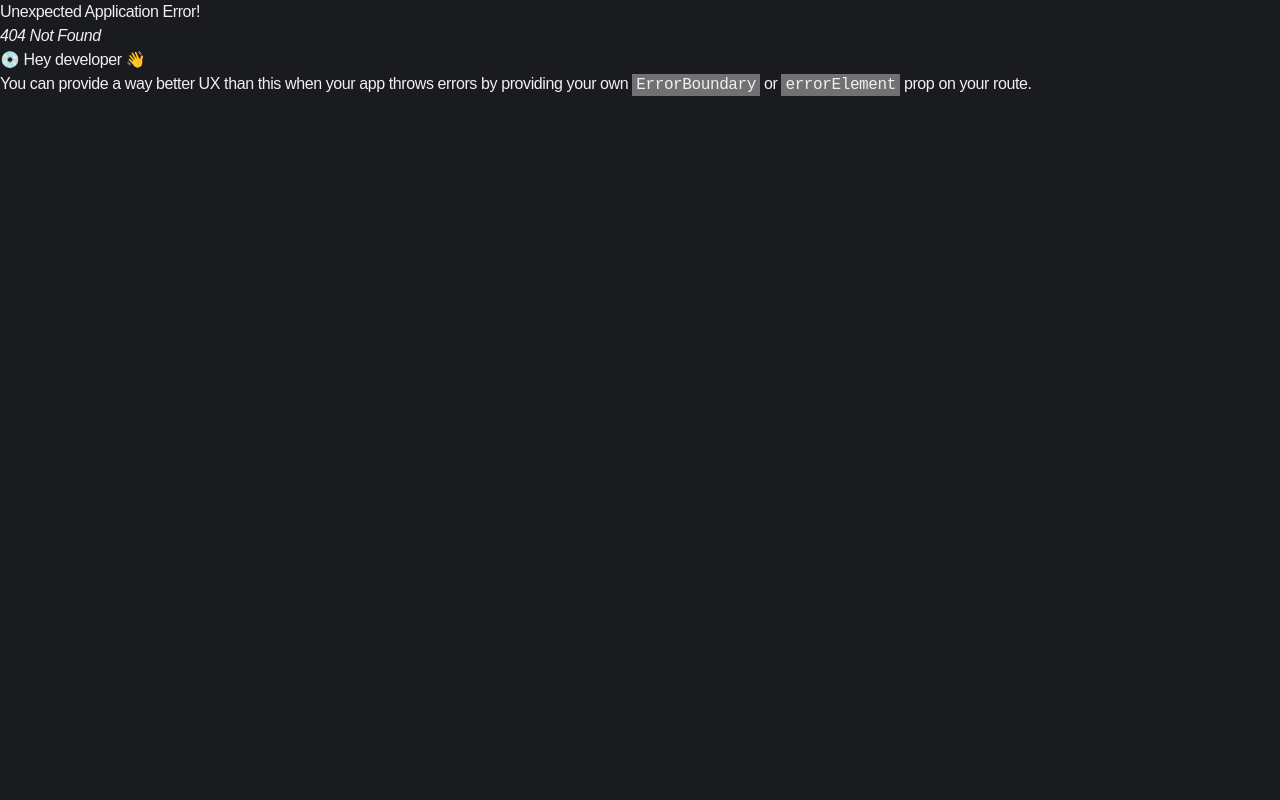
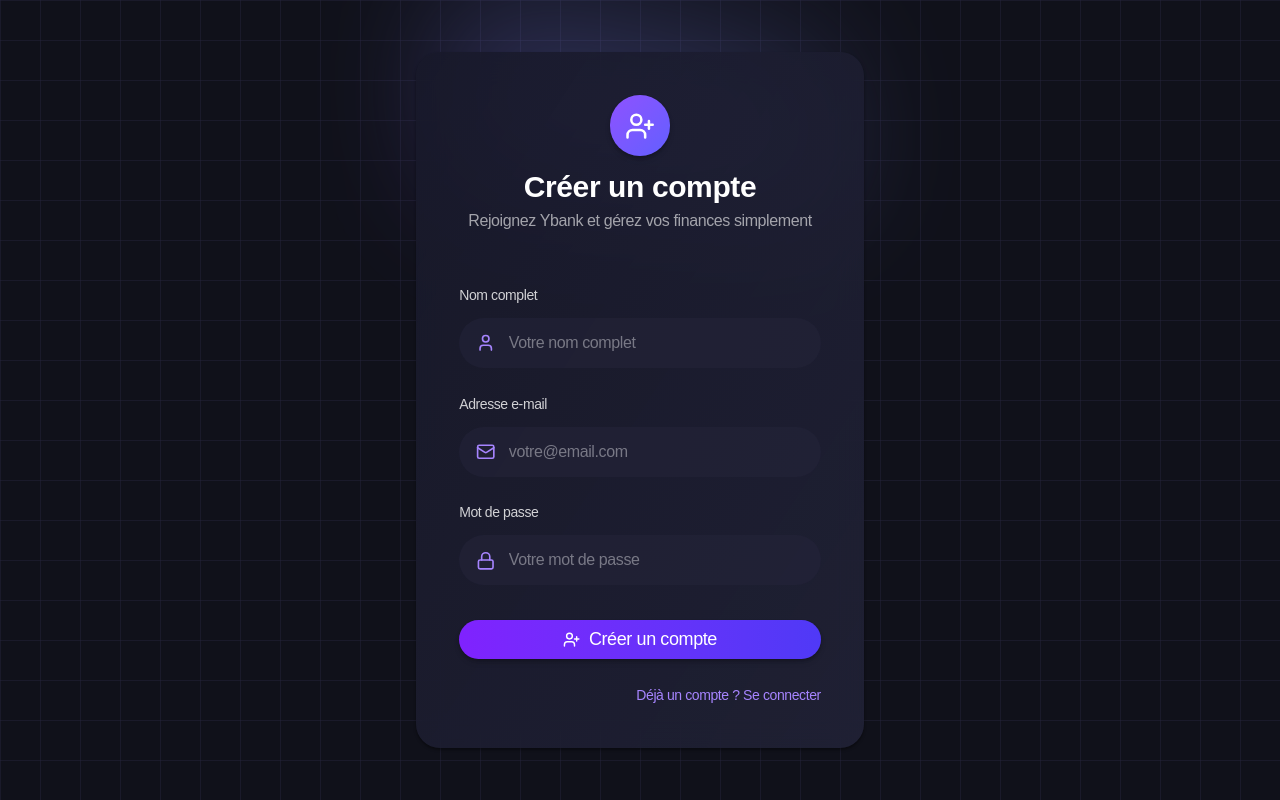
Before and after one commit to Doxteur/Ybank, a React (Vite) app in the folder client/: page /register in a window 1280 px wide. Before the commit this address had no page. Built offline with nearby package versions, Linux system fonts and the light colour scheme.

Commit message:
feat(auth): ajouter le formulaire d'inscription Register avec harmonisation du champ fullName

```diff
--- a/client/src/app/features/auth/types/index.ts
+++ b/client/src/app/features/auth/types/index.ts
@@ -18,7 +18,7 @@ export interface LoginCredentials {
 }
 
 export interface RegisterCredentials extends LoginCredentials {
-  name: string;
+  fullName: string;
 }
 
 export interface AuthResponse {
--- a/client/src/app/utils/config.ts
+++ b/client/src/app/utils/config.ts
@@ -10,7 +10,7 @@ if (process.env.NODE_ENV === 'production') {
 } else {
     // Development Configuration
     const isMobileDev = process.env.REACT_APP_MOBILE_DEV === 'true';
-    const devBaseUrl = isMobileDev ? 'http://192.168.56.1:6011/api' : 'http://localhost:6011/api';
+    const devBaseUrl = isMobileDev ? 'http://192.168.56.1:6011/api' : 'http://localhost:3333/api';
     REACT_APP_API_URL = `${devBaseUrl}`;
 }
 
--- a/client/src/pages/Landing.tsx
+++ b/client/src/pages/Landing.tsx
@@ -101,7 +101,7 @@ function Landing() {
         </ul>
         <div className="flex gap-4 items-center">
           <Button variant="ghost" className="text-white/80 hover:text-white">Tarifs</Button>
-          <Button className="bg-violet-600 hover:bg-violet-700 text-white px-6 py-2 rounded-full shadow-lg">Créer un compte</Button>
+          <Button className="bg-violet-600 hover:bg-violet-700 text-white px-6 py-2 rounded-full shadow-lg" onClick={() => navigate('/register')}>Créer un compte</Button>
         </div>
       </nav>
 
--- /dev/null
+++ b/client/src/pages/Register.tsx
@@ -0,0 +1,126 @@
+import React, { useState } from 'react';
+import { motion } from 'framer-motion';
+import { Button } from '@/components/ui/button';
+import { Card } from '@/components/ui/card';
+import { Mail, Lock, UserPlus, User } from 'lucide-react';
+import { register } from '@/app/features/auth/authSlice';
+import { useDispatch } from 'react-redux';
+import { useNavigate } from 'react-router';
+import { AppDispatch } from '@/app/store';
+
+export default function Register() {
+  const [email, setEmail] = useState('');
+  const [password, setPassword] = useState('');
+  const [fullName, setFullName] = useState('');
+  const [loading, setLoading] = useState(false);
+
+  const dispatch = useDispatch<AppDispatch>();
+  const navigate = useNavigate();
+
+  const handleSubmit = async (e: React.FormEvent) => {
+    e.preventDefault();
+    setLoading(true);
+
+    try {
+      await dispatch(register({ email, password, fullName })).unwrap();
+      navigate('/login');
+    } catch (error) {
+      console.error('Erreur lors de l\'inscription:', error);
+    } finally {
+      setLoading(false);
+    }
+  };
+
+  return (
+    <div className="min-h-screen flex items-center justify-center bg-[#10111a] relative overflow-hidden">
+      {/* Grille SVG en fond */}
+      <svg className="absolute inset-0 w-full h-full z-0" width="100%" height="100%" style={{ pointerEvents: 'none' }}>
+        <defs>
+          <pattern id="grid-register" width="40" height="40" patternUnits="userSpaceOnUse">
+            <path d="M 40 0 L 0 0 0 40" fill="none" stroke="#23243a" strokeWidth="1" />
+          </pattern>
+        </defs>
+        <rect width="100%" height="100%" fill="url(#grid-register)" />
+      </svg>
+      {/* Effet lumineux */}
+      <div className="absolute left-1/2 top-0 -translate-x-1/2 w-[400px] h-[200px] bg-gradient-to-tr from-[#7c3aed]/30 via-[#818cf8]/40 to-transparent blur-3xl opacity-70 z-0" />
+
+      <motion.div
+        initial={{ opacity: 0, y: 40 }}
+        animate={{ opacity: 1, y: 0 }}
+        transition={{ duration: 0.7 }}
+        className="relative z-10 w-full max-w-md"
+      >
+        <Card className="rounded-3xl bg-gradient-to-br from-[#18192a]/90 to-[#23243a]/80 border-none shadow-2xl backdrop-blur-lg p-10 flex flex-col items-center">
+          <div className="mb-6 flex flex-col items-center">
+            <div className="w-14 h-14 rounded-full flex items-center justify-center bg-gradient-to-br from-violet-500 to-indigo-500 shadow-lg mb-3">
+              <UserPlus className="w-7 h-7 text-white" />
+            </div>
+            <h2 className="text-2xl md:text-3xl font-bold text-white mb-1">Créer un compte</h2>
+            <p className="text-white/60 text-base">Rejoignez Ybank et gérez vos finances simplement</p>
+          </div>
+          <form className="w-full flex flex-col gap-6" onSubmit={handleSubmit} autoComplete="off">
+            <div className="flex flex-col gap-2">
+              <label htmlFor="fullName" className="text-white/80 text-sm font-medium mb-1">Nom complet</label>
+              <div className="flex items-center bg-[#23243a]/60 rounded-xl px-4 py-3 focus-within:ring-2 focus-within:ring-violet-500 transition">
+                <User className="w-5 h-5 text-violet-400 mr-3" />
+                <input
+                  id="fullName"
+                  type="text"
+                  required
+                  className="bg-transparent outline-none border-none text-white w-full placeholder:text-white/40 text-base"
+                  placeholder="Votre nom complet"
+                  value={fullName}
+                  onChange={e => setFullName(e.target.value)}
+                />
+              </div>
+            </div>
+            <div className="flex flex-col gap-2">
+              <label htmlFor="email" className="text-white/80 text-sm font-medium mb-1">Adresse e-mail</label>
+              <div className="flex items-center bg-[#23243a]/60 rounded-xl px-4 py-3 focus-within:ring-2 focus-within:ring-violet-500 transition">
+                <Mail className="w-5 h-5 text-violet-400 mr-3" />
+                <input
+                  id="email"
+                  type="email"
+                  autoComplete="username"
+                  required
+                  className="bg-transparent outline-none border-none text-white w-full placeholder:text-white/40 text-base"
+                  placeholder="votre@email.com"
+                  value={email}
+                  onChange={e => setEmail(e.target.value)}
+                />
+              </div>
+            </div>
+            <div className="flex flex-col gap-2">
+              <label htmlFor="password" className="text-white/80 text-sm font-medium mb-1">Mot de passe</label>
+              <div className="flex items-center bg-[#23243a]/60 rounded-xl px-4 py-3 focus-within:ring-2 focus-within:ring-violet-500 transition">
+                <Lock className="w-5 h-5 text-violet-400 mr-3" />
+                <input
+                  id="password"
+                  type="password"
+                  autoComplete="new-password"
+                  required
+                  className="bg-transparent outline-none border-none text-white w-full placeholder:text-white/40 text-base"
+                  placeholder="Votre mot de passe"
+                  value={password}
+                  onChange={e => setPassword(e.target.value)}
+                />
+              </div>
+            </div>
+            <Button
+              type="submit"
+              className="w-full mt-2 bg-gradient-to-r from-violet-600 to-indigo-600 text-white text-lg py-3 rounded-xl shadow-lg hover:from-violet-700 hover:to-indigo-700 transition flex items-center justify-center gap-2"
+              disabled={loading}
+            >
+              <UserPlus className="w-5 h-5" />
+              {loading ? 'Création du compte...' : 'Créer un compte'}
+            </Button>
+            <div className="w-full flex justify-end">
+              <a href="/login" className="text-violet-400 text-sm hover:underline">Déjà un compte ? Se connecter</a>
+            </div>
+          </form>
+        </Card>
+      </motion.div>
+    </div>
+  );
+}
--- a/client/src/router.tsx
+++ b/client/src/router.tsx
@@ -8,6 +8,7 @@ import { AuthGuard } from '@/components/core/AuthGuard';
 import { HomeRedirect } from '@/components/core/HomeRedirect';
 import { RootLayout } from '@/components/core/layouts/RootLayout';
 import Login from '@/pages/Login';
+import Register from '@/pages/Register';
 
 export const router = createBrowserRouter([
   {
@@ -24,6 +25,10 @@ export const router = createBrowserRouter([
       {
         path: '/login',
         element: <Login />,
+      },
+      {
+        path: '/register',
+        element: <Register />,
       },
       {
         path: '/dashboard',
```
